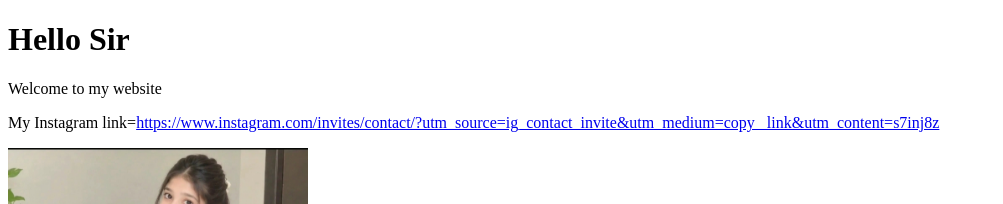
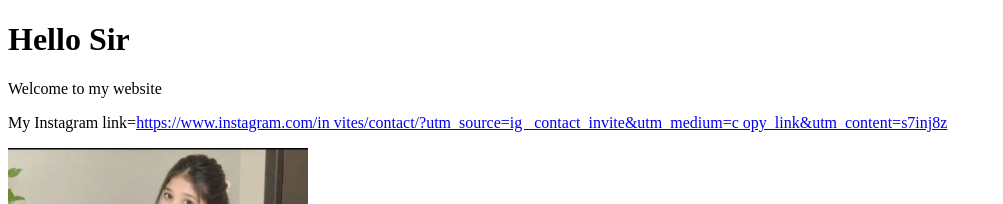
Before and after one commit to ankitk07549-cell/ankitk07549-cell.github.io, a plain HTML site: page index.html in a window 1280 px wide. Shown: the top 204 px of the page, without its empty margins (0-1003 px from the left). Drawn offline with Linux system fonts and the light colour scheme.

Commit message:
Update index.html

```diff
--- a/index.html
+++ b/index.html
@@ -10,10 +10,13 @@
 
     <p>Welcome to my website</p>
 <p>
-    My Instagram link=<a href="https://www.instagram.com/invites/
-                          contact/?utm_source=ig_contact_invite&utm_
-                          medium=copy_link&utm_content=s7inj8z">https://www.instagram.com/invites/contact/?utm_source=ig_contact_invite&utm_medium=copy
-                           _link&utm_content=s7inj8z
+    My Instagram link=<a href="https://www.instagram.com/invites/contact
+                          /?utm_source=ig_contact_invite&utm
+                          _medium=copy_link&utm_content=s7inj8z">https://www.instagram.com/in
+                                                                 vites/contact/?utm_source=ig
+                                                                 _contact_invite&utm_medium=c
+                                                                 opy_link&utm_content=s7inj8z
+
     </a>
 </p>
     <img src="IMG_20261017_002752.jpg" width="300">
```
